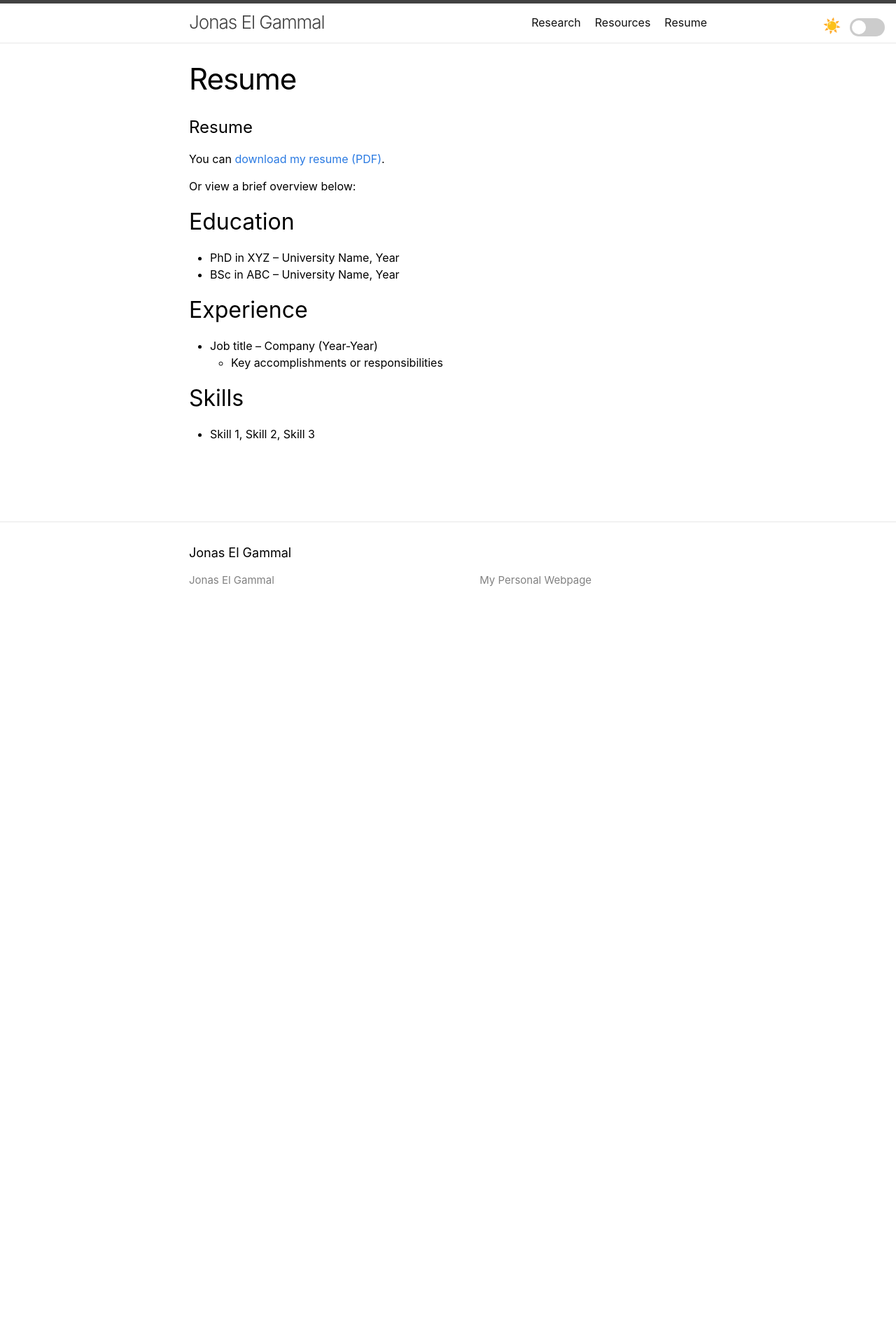
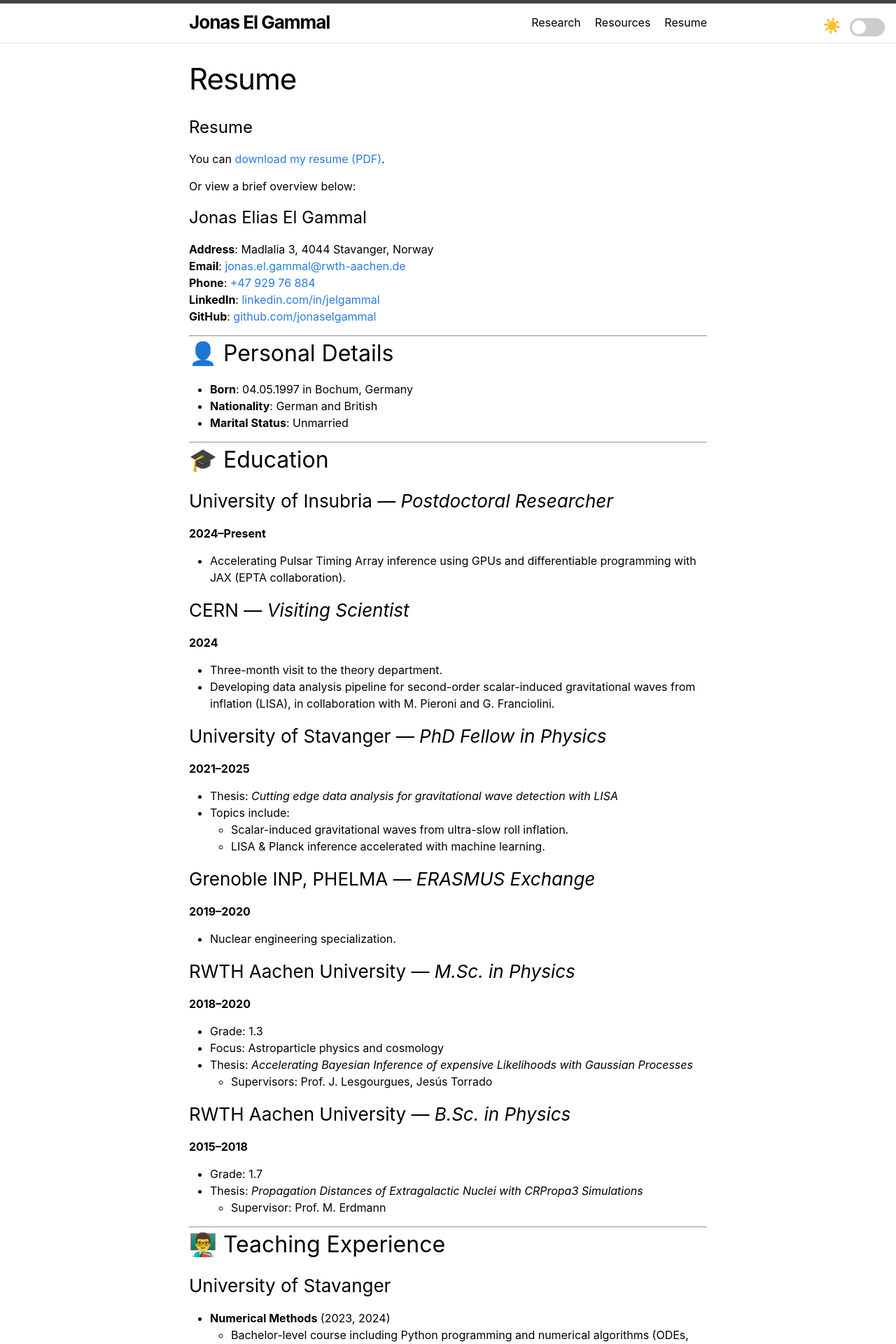
Before and after one commit to jonaselgammal/jonaselgammal.github.io, a Jekyll site: the page built from resume.md, in a window 1280 px wide. Shown: the top 1920 px of the page at 70% size. Built offline with Jekyll 4.4.1, drawn with Linux system fonts in a browser that asks for light colours; before the commit the page ends 900 px from its top, so only the background shows below that; some of the changed text lies outside the part shown.

Commit message:
added resume

```diff
--- a/assets/css/style.scss
+++ b/assets/css/style.scss
@@ -80,6 +80,7 @@ body {
 
     .site-header {
       background: #222;
+      color: #aaa;
     }
 
     .site-footer {
@@ -87,3 +88,19 @@ body {
       color: #aaa;
     }
   }
+
+  header,
+  header a,
+  .site-title,
+  .site-nav,
+  .site-nav a {
+    color: var(--fg) !important;
+  }
+
+  .site-nav a:hover {
+    color: var(--link) !important;
+  }
+
+  .site-title {
+    font-weight: bold;
+  }
--- a/resume.md
+++ b/resume.md
@@ -10,13 +10,126 @@ You can [download my resume (PDF)](files/Your_Resume.pdf).
 
 Or view a brief overview below:
 
-## Education
-- PhD in XYZ – University Name, Year
-- BSc in ABC – University Name, Year
+# Jonas Elias El Gammal
 
-## Experience
-- Job title – Company (Year-Year)
-  - Key accomplishments or responsibilities
+**Address**: Madlalia 3, 4044 Stavanger, Norway
+**Email**: [jonas.el.gammal@rwth-aachen.de](mailto:jonas.el.gammal@rwth-aachen.de)
+**Phone**: [+47 929 76 884](tel:+4792976884)
+**LinkedIn**: [linkedin.com/in/jelgammal](https://www.linkedin.com/in/jelgammal/)
+**GitHub**: [github.com/jonaselgammal](https://github.com/jonaselgammal)
 
-## Skills
-- Skill 1, Skill 2, Skill 3
+---
+
+## 👤 Personal Details
+
+- **Born**: 04.05.1997 in Bochum, Germany
+- **Nationality**: German and British
+- **Marital Status**: Unmarried
+
+---
+
+## 🎓 Education
+
+### University of Insubria — *Postdoctoral Researcher*
+**2024–Present**
+- Accelerating Pulsar Timing Array inference using GPUs and differentiable programming with JAX (EPTA collaboration).
+
+### CERN — *Visiting Scientist*
+**2024**
+- Three-month visit to the theory department.
+- Developing data analysis pipeline for second-order scalar-induced gravitational waves from inflation (LISA), in collaboration with M. Pieroni and G. Franciolini.
+
+### University of Stavanger — *PhD Fellow in Physics*
+**2021–2025**
+- Thesis: *Cutting edge data analysis for gravitational wave detection with LISA*
+- Topics include:
+  - Scalar-induced gravitational waves from ultra-slow roll inflation.
+  - LISA & Planck inference accelerated with machine learning.
+
+### Grenoble INP, PHELMA — *ERASMUS Exchange*
+**2019–2020**
+- Nuclear engineering specialization.
+
+### RWTH Aachen University — *M.Sc. in Physics*
+**2018–2020**
+- Grade: 1.3
+- Focus: Astroparticle physics and cosmology
+- Thesis: *Accelerating Bayesian Inference of expensive Likelihoods with Gaussian Processes*
+  - Supervisors: Prof. J. Lesgourgues, Jesús Torrado
+
+### RWTH Aachen University — *B.Sc. in Physics*
+**2015–2018**
+- Grade: 1.7
+- Thesis: *Propagation Distances of Extragalactic Nuclei with CRPropa3 Simulations*
+  - Supervisor: Prof. M. Erdmann
+
+---
+
+## 👨‍🏫 Teaching Experience
+
+### University of Stavanger
+
+- **Numerical Methods** (2023, 2024)
+  - Bachelor-level course including Python programming and numerical algorithms (ODEs, PDEs).
+
+- **Electromagnetism & Special Relativity** (2023)
+  - Based on Purcell & Morin’s textbook.
+
+### RWTH Aachen University
+
+- **Tutor** (2017–2019)
+  - Courses on optics, quantum physics, nuclear physics, data processing & statistics.
+  - Involved in grading and leading tutorials.
+
+---
+
+## 📝 Publications
+
+- **Apr 2025** — *Accelerating LISA inference with Gaussian processes*
+  _Jonas El Gammal et al._ — [ArXiv:2503.21871](https://arxiv.org/abs/2503.21871)
+
+- **Jan 2025** — *Reconstructing Primordial Curvature Perturbations via Scalar-Induced GWs*
+  _LISA Cosmology Working Group_ — [ArXiv:2501.11320](https://arxiv.org/abs/2501.11320)
+
+- **May 2023** — *Parallelized Acquisition for Active Learning using Monte Carlo*
+  _Jesús Torrado, Nils Schöneberg, Jonas El Gammal_ — [ArXiv:2305.19267](https://arxiv.org/abs/2305.19267)
+
+- **Nov 2022** — *Fast and Robust Bayesian Inference using Gaussian Processes with GPry*
+  _Jonas El Gammal et al._ — [ArXiv:2211.02045](https://arxiv.org/abs/2211.02045)
+
+---
+
+## 🧰 Packages
+
+### [GPry](https://github.com/jonaselgammal/GPry)
+
+- Speeds up inference on expensive likelihoods via Gaussian Processes.
+- Uses nested sampling with active acquisition.
+
+### [SIGWAY](https://github.com/jonaselgammal/SIGWAY)
+
+- Computes second-order scalar-induced gravitational waves.
+- Solves the Mukhanov–Sasaki equation and interfaces with the LISA likelihood.
+
+---
+
+## 💻 Technologies
+
+- **Programming**: Python (with JAX), basic C++ and R
+- **Tools**: Git, ReadTheDocs, etc.
+
+---
+
+## 🗣️ Languages
+
+- **German**: Native
+- **English**: Near-native
+- **French**: Fluent (B2/C1)
+
+---
+
+## 🏕️ Interests
+
+- Hiking, Climbing, Surfing, Skydiving, Skiing, Mountaineering
+- Guitar and Piano
+- Occasional academic fun — see [ArXiv:2403.20219](https://arxiv.org/abs/2403.20219)
```
Also changed, not shown: 2 other files.
